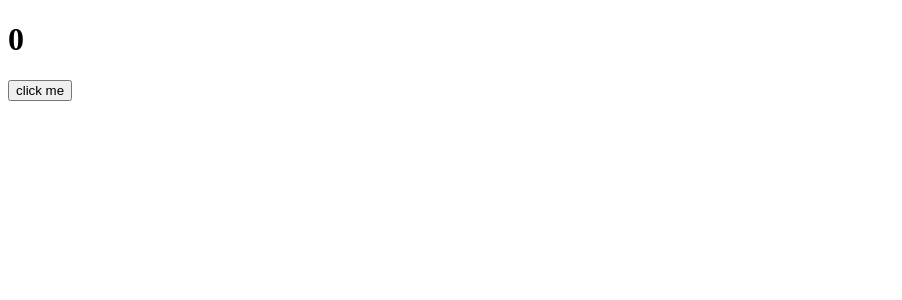
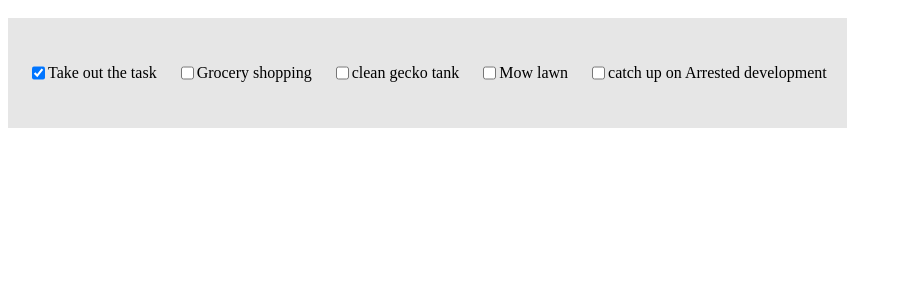
Before and after one commit to Sridharr92/react, a React (Create React App) app: page / in a window 1280 px wide. Shown: the top 300 px of the page, without its empty margins (0-902 px from the left). Built offline with nearby package versions, Linux system fonts and the light colour scheme.

Commit message:
test working

```diff
--- a/src/App.js
+++ b/src/App.js
@@ -161,27 +161,63 @@
 //   )
 // }
 
+//7th prog
 
+// class App extends React.Component{
+//    constructor(){
+//     super()
+//     this.state = {
+//       count : 0
+//     }
+//       this.handleClick = this.handleClick.bind(this)
+//    }
+//    handleClick(){
+//     this.setState(preveState => {
+//       return{
+//         count:preveState.count + 7
+//       }
+//     })
+//    }
+//    render(){
+//       return(
+//         <div>
+//           <h3>{this.state.count}</h3>
+//           <button onClick={this.handleClick}>Start Count </button>
+//         </div>
+//       )
+//    }
+// }
 
 class App extends React.Component{
    constructor(){
      super()
      this.state ={
-      count : 0
+       todos : todoData
      }
+     this.handelChange = this.handleChange.bind(this)
    }
-  handleClick(){
-    this.state.count++
+   handleChange(id){
+    this.setState(prevState => {
+      const updatedTodos = prevState.todos.map(todo => {
+        if(todo.id === id){
+          todo.completed = !todo.completed
         }
+        return todo
+      })
+      return{
+        todos:updatedTodos
+      }
+    })
+   }
+
    render(){
+     const todoitem = this.state.todos.map(item => <Todoitem key={item.id} item={item}
+      handleChange = {this.handleChange} />)
        return(
-      <div>
-        <h1>{this.state.count}</h1>
-        <button onClick={this.handleClick}>click me</button>
+         <div className="todo-item">
+           {todoitem}
          </div>
       )
    }
 }
-
-
 export default App;
--- a/src/Todoitem.js
+++ b/src/Todoitem.js
@@ -4,9 +4,10 @@
 	return(
 		<div className="todo-item">
 			<input
+
 				type="checkbox"
-				checked={props.item.completed}
-				onMouseOver={() => alert("changed")}
+				checked = {props.item.completed}
+				onChange = {() => props.handleChange(props.item.id)}
 			/>
 			<p>{props.item.text}</p>
 		</div>
```
Lines whose indentation alone changed are shown as unchanged.
